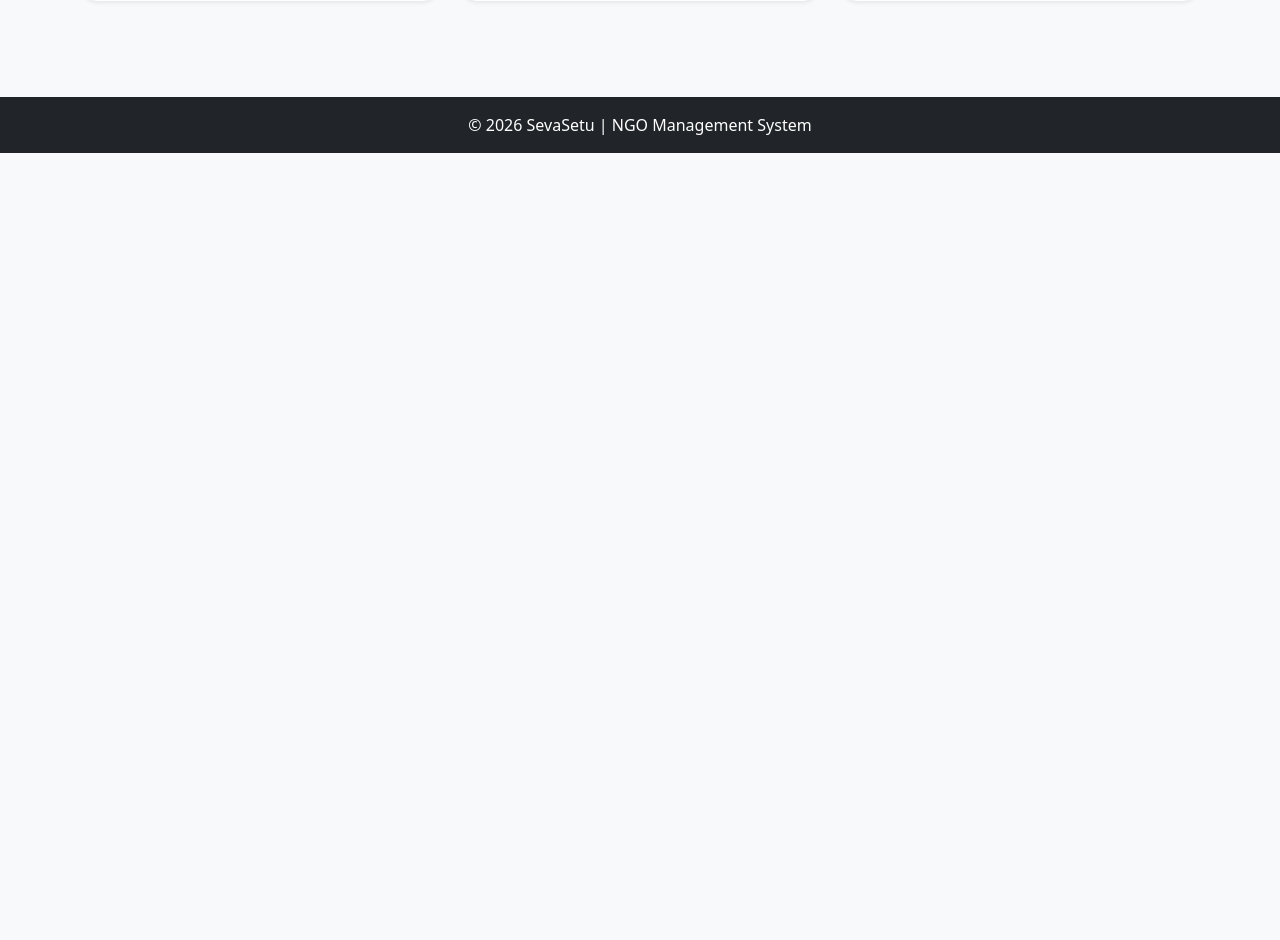
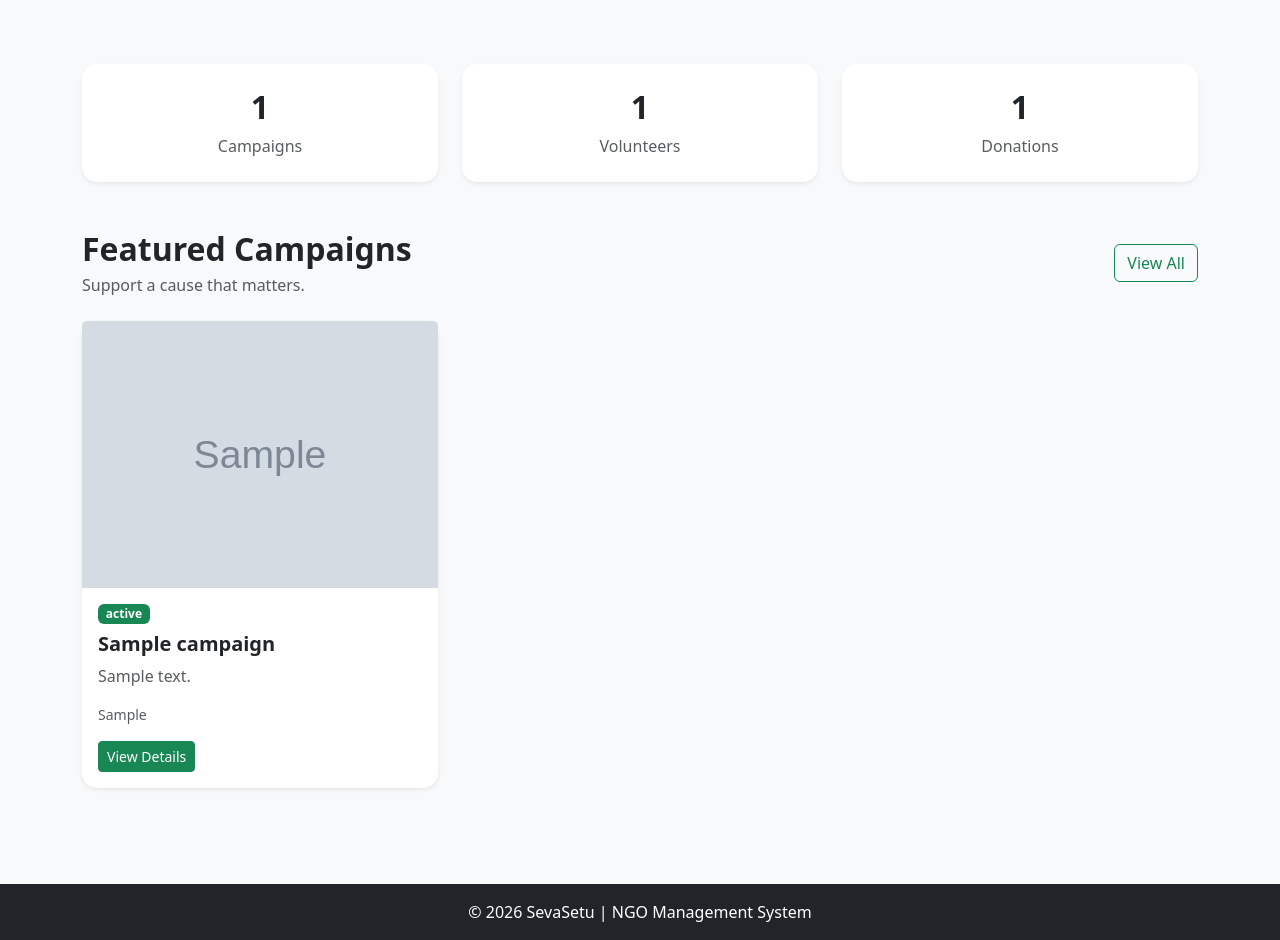
Before and after one commit to gouri0209m-ux/SevaSetu, a Django app: template core/templates/core/home.html in a window 1280 px wide. Shown: the part 512-1452 px from the top of the page. Before the commit the page ends 665 px from the top, so only its background shows below. Run offline with Django 5.2, Linux system fonts and the light colour scheme; tables that the repository leaves empty hold one stand-in row (values such as "Sample post"); the template is opened without the code that fills it: values that come from a table or form of the project are taken from there, most other values are stand-ins (such as "Sample title", 1, 10 or a date in 2020); grey boxes marked "Sample" are stand-in pictures.

Commit message:
Polish SevaSetu homepage

```diff
--- a/core/templates/core/home.html
+++ b/core/templates/core/home.html
@@ -1,65 +1,86 @@
 {% extends 'base.html' %}
 
 {% block content %}
-
 <section class="py-5 bg-light">
-
-<div class="container text-center">
-
-<h1 class="display-3 fw-bold">
-Making Change Together
-</h1>
-
-<p class="lead">
-Join campaigns, volunteer your time,
-and support communities in need.
+    <div class="container py-4">
+        <div class="row align-items-center g-5">
+            <div class="col-lg-7">
+                <span class="badge text-bg-success mb-3">SevaSetu</span>
+                <h1 class="display-4 fw-bold mb-3">Making change together.</h1>
+                <p class="lead text-muted mb-4">
+                    Support campaigns, volunteer your time and help communities grow.
                 </p>
-
-<a href="/campaigns/"
-   class="btn btn-success btn-lg">
-Explore Campaigns
-</a>
-
+                <div class="d-flex flex-wrap gap-2">
+                    <a href="{% url 'campaign_list' %}" class="btn btn-success btn-lg">Explore Campaigns</a>
+                    <a href="{% url 'volunteer_apply' %}" class="btn btn-outline-success btn-lg">Become a Volunteer</a>
                 </div>
-
+            </div>
+            <div class="col-lg-5">
+                <div class="card border-0 shadow-sm overflow-hidden">
+                    <img src="https://images.unsplash.com/photo-1488521787991-ed7bbaae773c?auto=format&fit=crop&w=1000&q=80" class="img-fluid" alt="Community support">
+                </div>
+            </div>
+        </div>
+    </div>
 </section>
 
 <section class="container py-5">
+    <div class="row g-4 text-center">
+        <div class="col-md-4">
+            <div class="card h-100 border-0 shadow-sm p-4">
+                <h2 class="fw-bold">{{ campaign_count }}</h2>
+                <p class="text-muted mb-0">Campaigns</p>
+            </div>
+        </div>
+        <div class="col-md-4">
+            <div class="card h-100 border-0 shadow-sm p-4">
+                <h2 class="fw-bold">{{ volunteer_count }}</h2>
+                <p class="text-muted mb-0">Volunteers</p>
+            </div>
+        </div>
+        <div class="col-md-4">
+            <div class="card h-100 border-0 shadow-sm p-4">
+                <h2 class="fw-bold">{{ donation_count }}</h2>
+                <p class="text-muted mb-0">Donations</p>
+            </div>
+        </div>
+    </div>
+</section>
+
+<section class="container pb-5">
+    <div class="d-flex justify-content-between align-items-center mb-4">
+        <div>
+            <h2 class="fw-bold mb-1">Featured Campaigns</h2>
+            <p class="text-muted mb-0">Support a cause that matters.</p>
+        </div>
+        <a href="{% url 'campaign_list' %}" class="btn btn-outline-success">View All</a>
+    </div>
 
     <div class="row g-4">
-
+        {% for campaign in campaigns %}
         <div class="col-md-4">
-<div class="card shadow-sm p-4 text-center">
-
-<h2>15+</h2>
-
-<p>Campaigns</p>
-
+            <div class="card h-100 border-0 shadow-sm">
+                {% if campaign.image %}
+                    <img src="{{ campaign.image.url }}" class="card-img-top" alt="{{ campaign.title }}">
+                {% else %}
+                    <div class="bg-light d-flex align-items-center justify-content-center" style="height: 210px;">No image</div>
+                {% endif %}
+                <div class="card-body d-flex flex-column">
+                    <span class="badge text-bg-success align-self-start mb-2">{{ campaign.status }}</span>
+                    <h5 class="fw-bold">{{ campaign.title }}</h5>
+                    <p class="text-muted">{{ campaign.description|truncatewords:18 }}</p>
+                    <div class="mt-auto">
+                        <small class="text-muted d-block mb-3">{{ campaign.location }}</small>
+                        <a href="{% url 'campaign_detail' campaign.id %}" class="btn btn-success btn-sm">View Details</a>
                     </div>
                 </div>
-
-<div class="col-md-4">
-<div class="card shadow-sm p-4 text-center">
-
-<h2>500+</h2>
-
-<p>Volunteers</p>
-
             </div>
         </div>
-
-<div class="col-md-4">
-<div class="card shadow-sm p-4 text-center">
-
-<h2>2000+</h2>
-
-<p>Beneficiaries</p>
-
+        {% empty %}
+        <div class="col-12">
+            <div class="alert alert-light border">No campaigns available yet.</div>
         </div>
+        {% endfor %}
     </div>
-
-</div>
-
 </section>
-
 {% endblock %}
```
Lines whose indentation alone changed are shown as unchanged.
